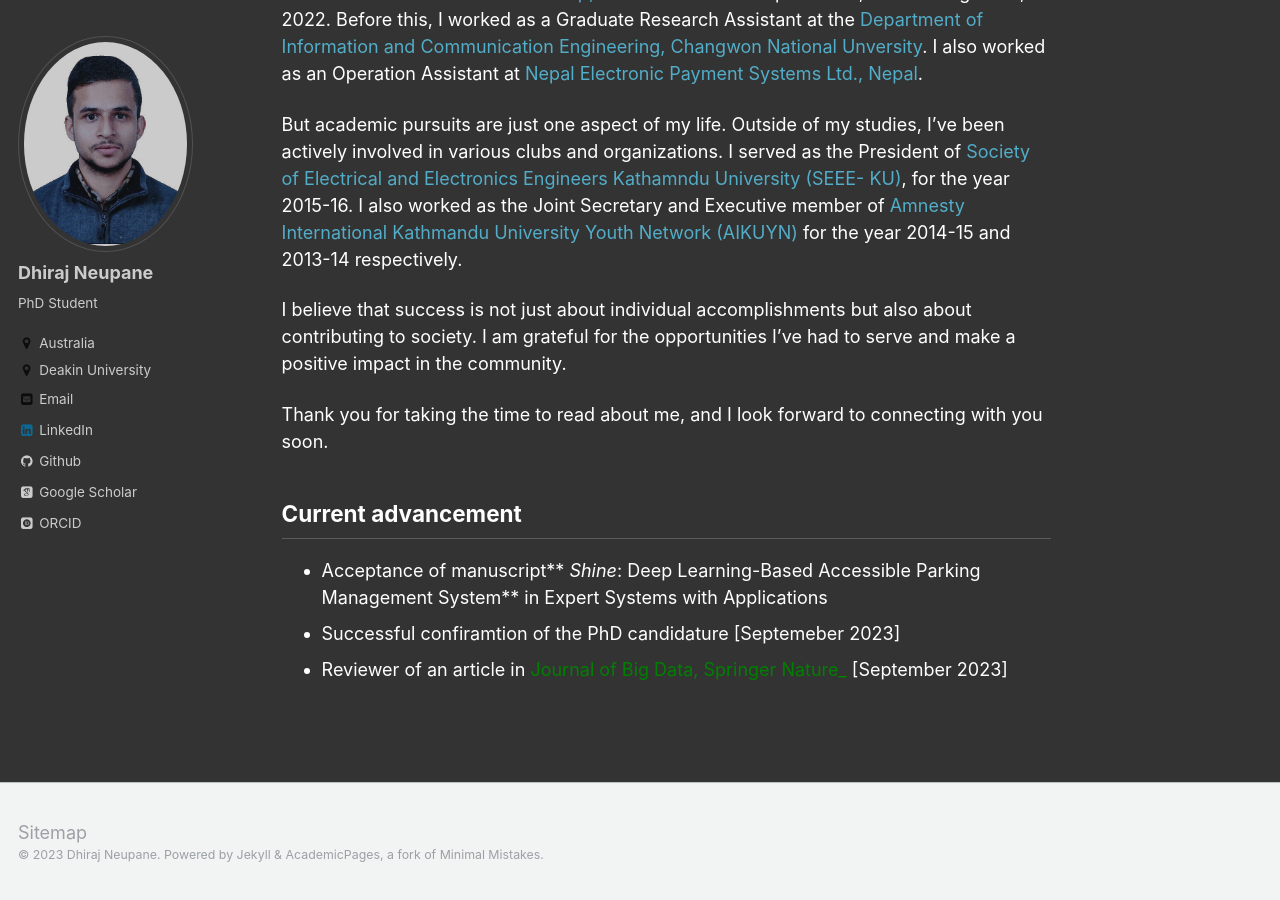
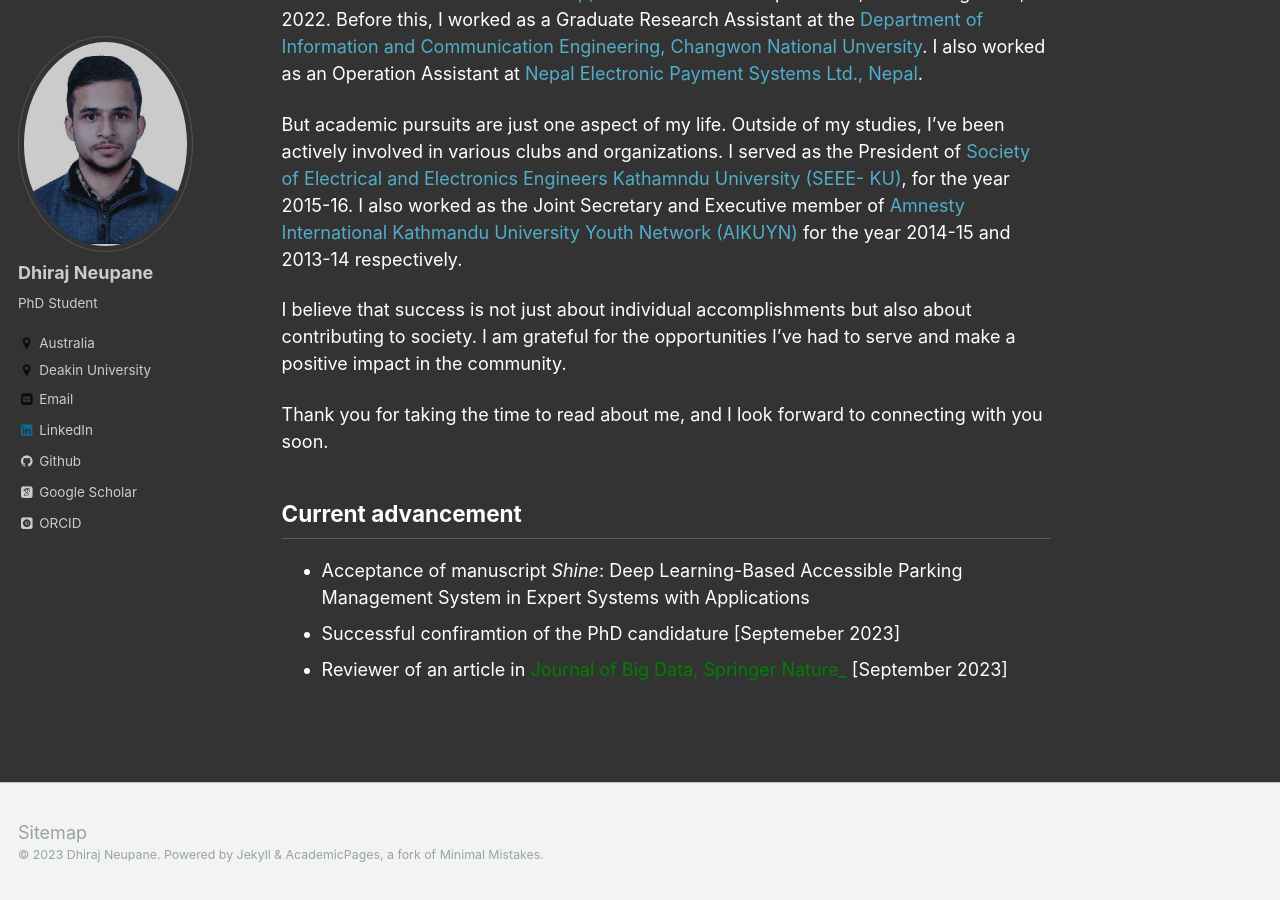
Before and after one commit to dhirajneupane/academicPortfolio, a Jekyll site: the page built from _pages/about.md, in a window 1280 px wide and 900 px high, scrolled down 710 px. Built offline with Jekyll 4.4.1, drawn with Linux system fonts in a browser that asks for light colours; some web fonts are replaced.

```diff
--- a/_pages/about.md
+++ b/_pages/about.md
@@ -26,6 +26,6 @@ I believe that success is not just about individual accomplishments but also abo
 Thank you for taking the time to read about me, and I look forward to connecting with you soon.
 
 ## Current advancement
-* Acceptance of manuscript** _Shine_: Deep Learning-Based Accessible Parking Management System** in Expert Systems with Applications
+* Acceptance of manuscript _Shine_: Deep Learning-Based Accessible Parking Management System in Expert Systems with Applications
 * Successful confiramtion of the PhD candidature [Septemeber 2023]
 * Reviewer of an article in [<span style="color:green">Journal of Big Data, Springer Nature_</span>](https://journalofbigdata.springeropen.com/){:target="_blank"} [September 2023]
```
